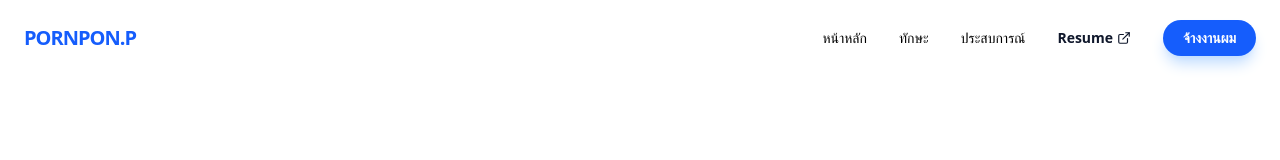
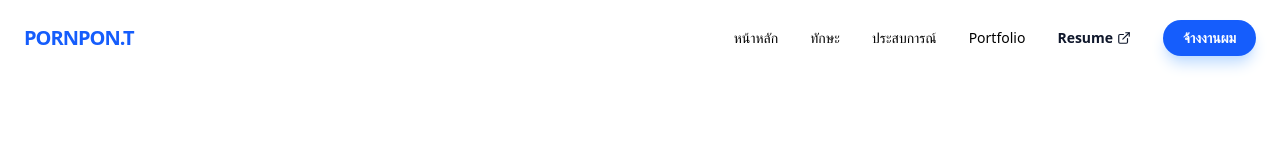
Before and after one commit to Freshair129/resume, a React (Vite) app: page / in a window 1280 px wide. Shown: the top 160 px of the page. Built offline with nearby package versions, Linux system fonts and the light colour scheme.

Commit message:
Update: Header logo to PORNPON.T and added Portfolio link

```diff
--- a/src/App.jsx
+++ b/src/App.jsx
@@ -119,11 +119,12 @@ const MainPortfolio = () => {
       {/* Navigation */}
       <nav className={`fixed w-full z-50 transition-all duration-300 ${scrolled ? 'bg-white/80 backdrop-blur-md shadow-md py-3' : 'bg-transparent py-5'} `}>
         <div className="max-w-7xl mx-auto px-6 flex justify-between items-center">
-          <div className="text-xl font-black tracking-tighter text-blue-600">PORNPON.P</div>
+          <div className="text-xl font-black tracking-tighter text-blue-600">PORNPON.T</div>
           <div className="hidden md:flex space-x-8 items-center">
             <a href="#home" className="text-sm font-medium hover:text-blue-600 transition-colors">หน้าหลัก</a>
             <a href="#skills" className="text-sm font-medium hover:text-blue-600 transition-colors">ทักษะ</a>
             <a href="#experience" className="text-sm font-medium hover:text-blue-600 transition-colors">ประสบการณ์</a>
+            <a href="#skills" className="text-sm font-medium hover:text-blue-600 transition-colors">Portfolio</a>
             <Link to="/resume" className="text-sm font-bold text-slate-900 hover:text-blue-600 transition-colors flex items-center gap-1">
               Resume <ExternalLink size={14} />
             </Link>
@@ -140,6 +141,7 @@ const MainPortfolio = () => {
             <a href="#home" className="text-lg font-bold" onClick={() => setIsMenuOpen(false)}>หน้าหลัก</a>
             <a href="#skills" className="text-lg font-bold" onClick={() => setIsMenuOpen(false)}>ทักษะ</a>
             <a href="#experience" className="text-lg font-bold" onClick={() => setIsMenuOpen(false)}>ประสบการณ์</a>
+            <a href="#skills" className="text-lg font-bold" onClick={() => setIsMenuOpen(false)}>Portfolio</a>
             <Link to="/resume" className="text-lg font-bold" onClick={() => setIsMenuOpen(false)}>Resume</Link>
             <a href="#contact" className="bg-blue-600 text-white p-4 rounded-2xl text-center font-black" onClick={() => setIsMenuOpen(false)}>จ้างงานผม</a>
           </div>
```
